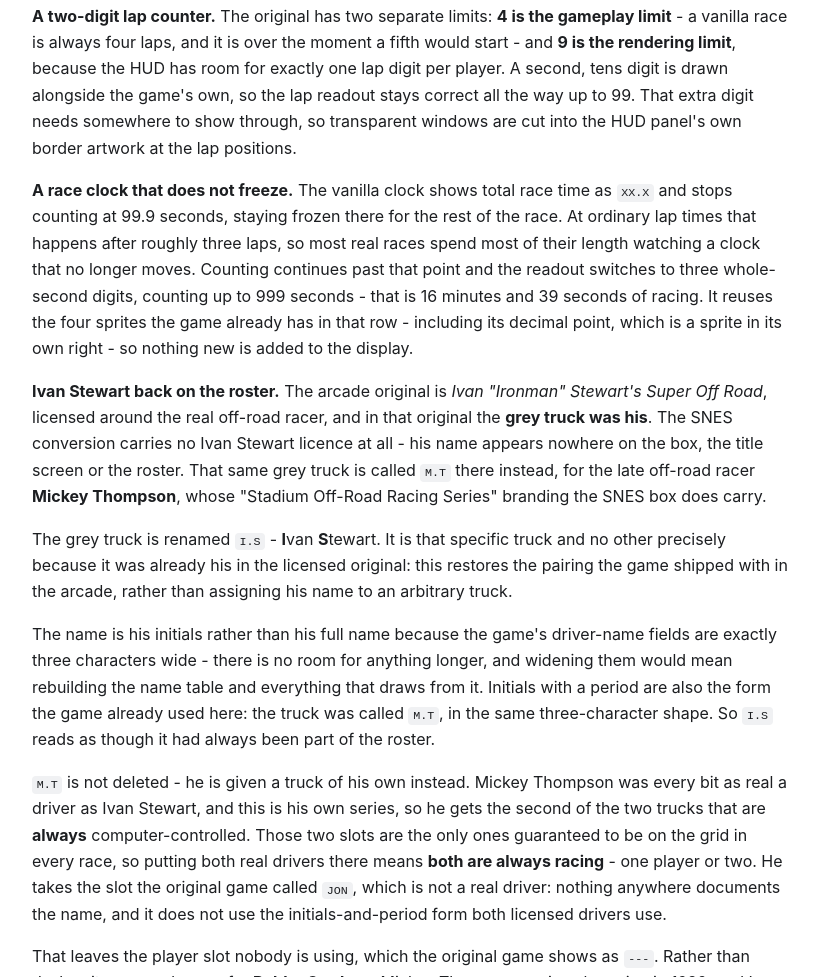
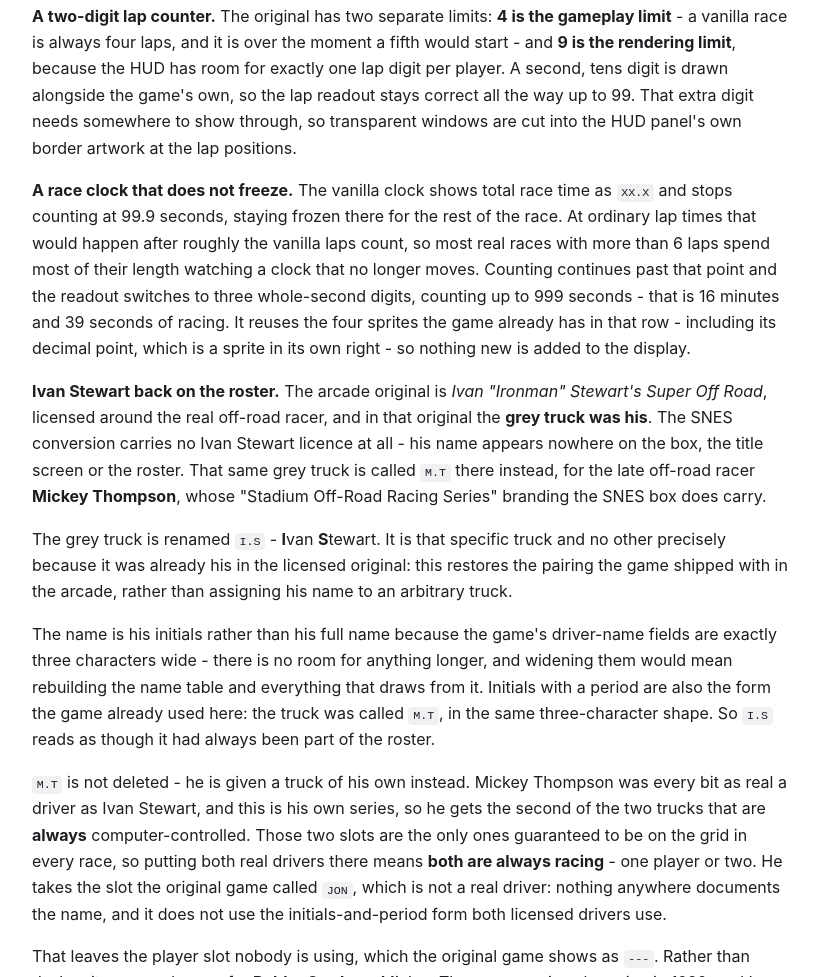
Before and after one commit to pest218/soru, a plain HTML site: page index.html in a window 1280 px wide. Shown: the part 1993-2970 px from the top of the page, without its empty margins (246-1064 px from the left). Drawn offline with Linux system fonts and the light colour scheme.

Commit message:
Update index.html

```diff
--- a/index.html
+++ b/index.html
@@ -73,7 +73,7 @@
 
     <p><strong>A two-digit lap counter.</strong> The original has two separate limits: <strong>4 is the gameplay limit</strong> - a vanilla race is always four laps, and it is over the moment a fifth would start - and <strong>9 is the rendering limit</strong>, because the HUD has room for exactly one lap digit per player. A second, tens digit is drawn alongside the game's own, so the lap readout stays correct all the way up to 99. That extra digit needs somewhere to show through, so transparent windows are cut into the HUD panel's own border artwork at the lap positions.</p>
 
-    <p><strong>A race clock that does not freeze.</strong> The vanilla clock shows total race time as <code>XX.X</code> and stops counting at 99.9 seconds, staying frozen there for the rest of the race. At ordinary lap times that happens after roughly three laps, so most real races spend most of their length watching a clock that no longer moves. Counting continues past that point and the readout switches to three whole-second digits, counting up to 999 seconds - that is 16 minutes and 39 seconds of racing. It reuses the four sprites the game already has in that row - including its decimal point, which is a sprite in its own right - so nothing new is added to the display.</p>
+    <p><strong>A race clock that does not freeze.</strong> The vanilla clock shows total race time as <code>XX.X</code> and stops counting at 99.9 seconds, staying frozen there for the rest of the race. At ordinary lap times that would happen after roughly the vanilla laps count, so most real races with more than 6 laps spend most of their length watching a clock that no longer moves. Counting continues past that point and the readout switches to three whole-second digits, counting up to 999 seconds - that is 16 minutes and 39 seconds of racing. It reuses the four sprites the game already has in that row - including its decimal point, which is a sprite in its own right - so nothing new is added to the display.</p>
 
     <p><strong>Ivan Stewart back on the roster.</strong> The arcade original is <em>Ivan "Ironman" Stewart's Super Off Road</em>, licensed around the real off-road racer, and in that original the <strong>grey truck was his</strong>. The SNES conversion carries no Ivan Stewart licence at all - his name appears nowhere on the box, the title screen or the roster. That same grey truck is called <code>M.T</code> there instead, for the late off-road racer <strong>Mickey Thompson</strong>, whose "Stadium Off-Road Racing Series" branding the SNES box does carry.</p>
     <p>The grey truck is renamed <code>I.S</code> - <strong>I</strong>van <strong>S</strong>tewart. It is that specific truck and no other precisely because it was already his in the licensed original: this restores the pairing the game shipped with in the arcade, rather than assigning his name to an arbitrary truck.</p>
```
